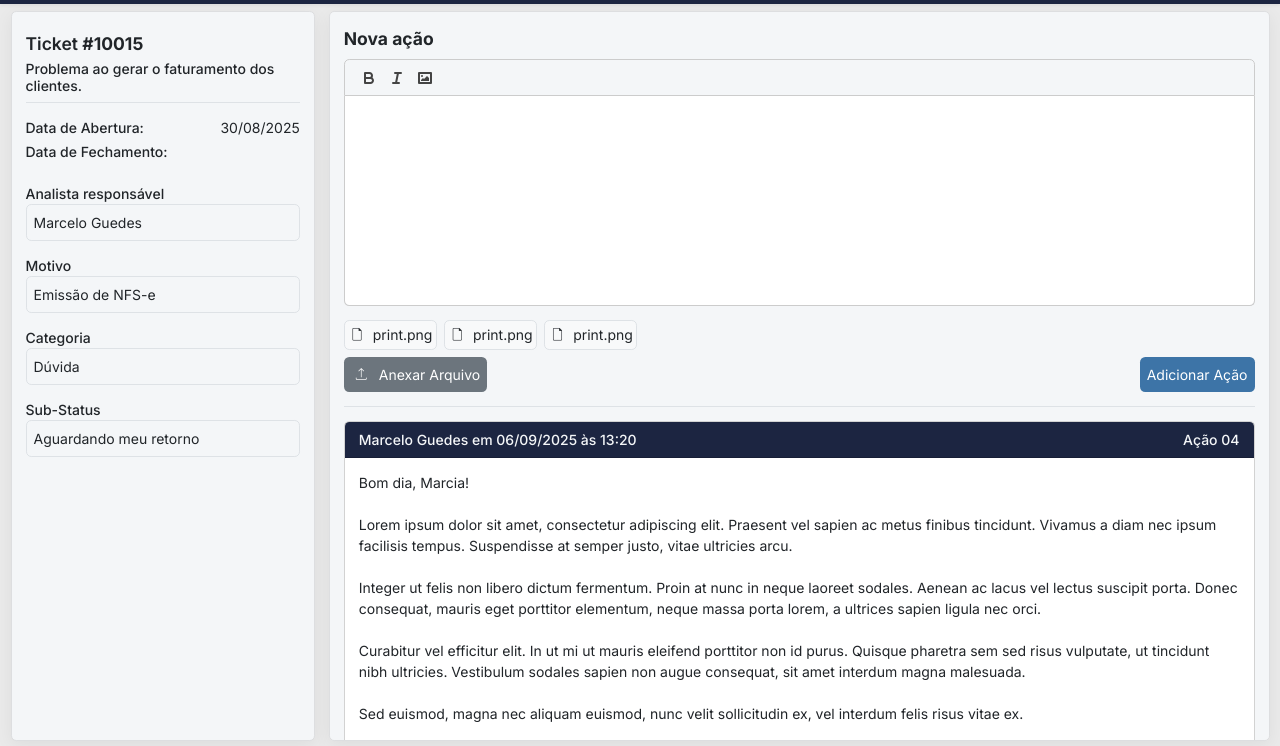
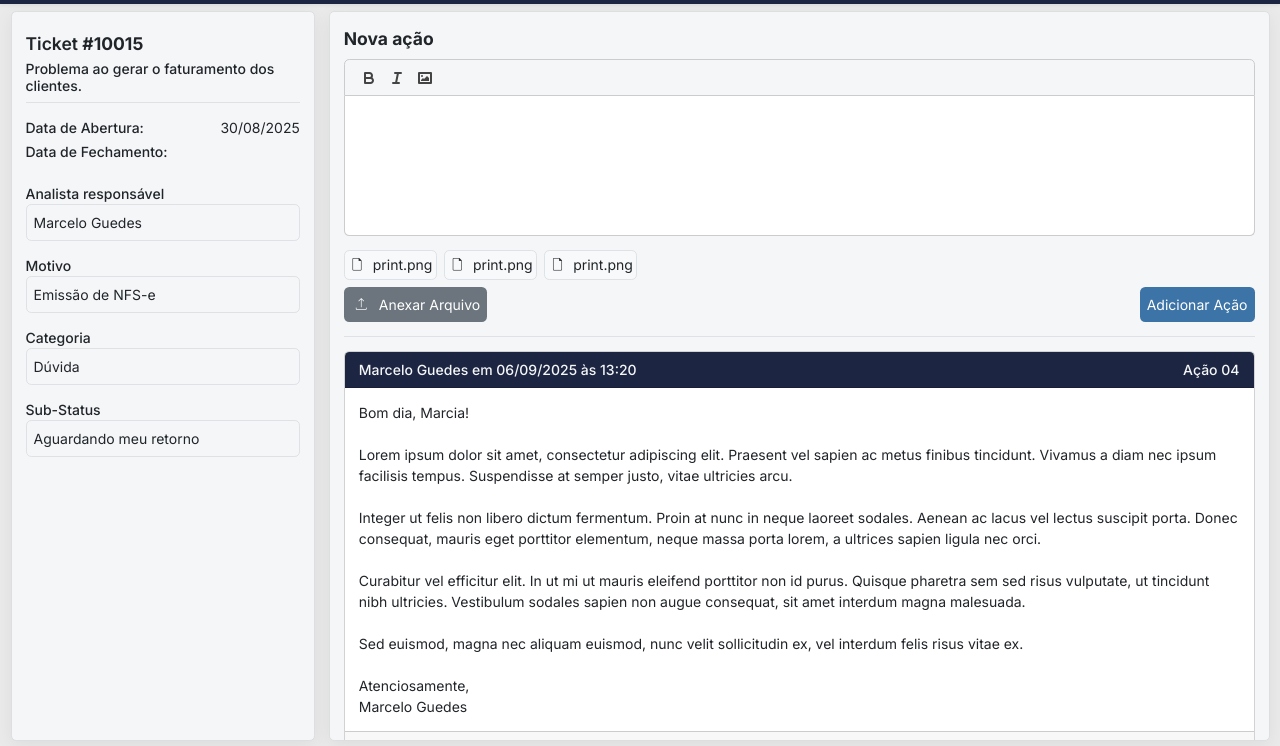
Before and after one commit to MarceloGdes/prototipos-html-projeto-integrador, a plain HTML site: page tickets-abertos/index.html in a window 1280 px wide. Shown: the part 54-800 px from the top of the page. Drawn offline with nearby package versions, Linux system fonts and the light colour scheme; a web font is replaced by a local one.

Commit message:
feat: tickets abertos e abertura de ticket

```diff
--- a/tickets-abertos/style.css
+++ b/tickets-abertos/style.css
@@ -91,7 +91,10 @@ td {
     border-top: none;
     border-top-right-radius: 0;
     border-top-left-radius: 0;
-    height: 15em;
+    min-height: 10em;
+    height: fit-content;
+    max-height: 25em;
+    overflow: auto;
 }
 
 .card-header-support {
```
